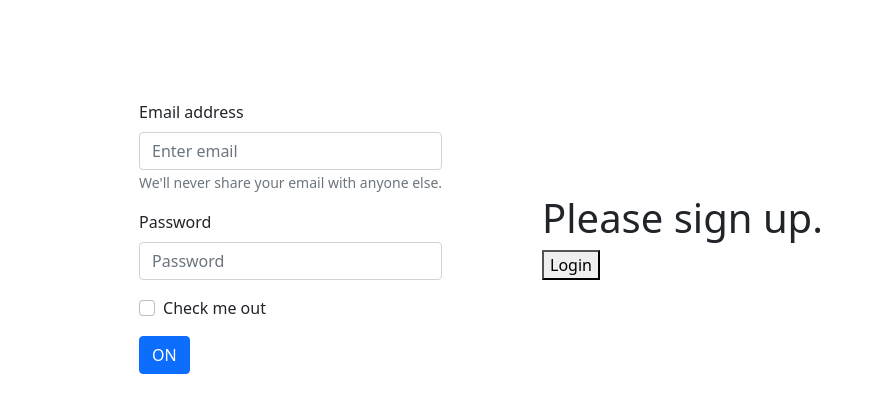
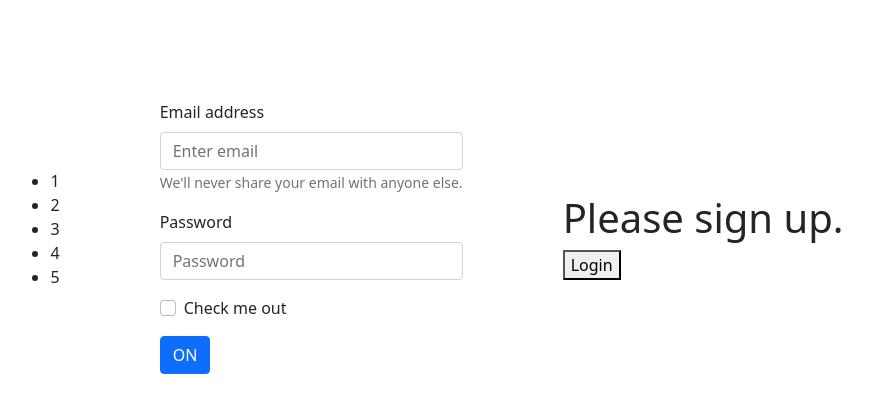
Before and after one commit to pedroluiznogueira/react-main-concepts, a React (Create React App) app: page / in a window 1280 px wide. Shown: the top 412 px of the page, without its empty margins (209-1081 px from the left). Built offline with nearby package versions, Linux system fonts and the light colour scheme.

Commit message:
Iterating through a list of numbers and rendering a list with each number at each iteration

```diff
--- a/src/App.tsx
+++ b/src/App.tsx
@@ -4,13 +4,20 @@
 import Login from './components/Login';
 import LoginControl from './components/LoginControl';
 import Greeting from './components/Greeting';
-import Practice from './components/Clock';
 import Clock from './components/Clock';
 
-function App() {
+function App(props: any) {
+
+  const numbers = props.numbers;
+  const listItems = numbers.map((number: any) =>
+    <li key={number.toString()}>
+      {number}
+    </li>
+  );
 
   return (
     <div className="form-container">
+      <ul>{listItems}</ul>
       <Login />
       <LoginControl />
     </div>
--- a/src/index.tsx
+++ b/src/index.tsx
@@ -4,11 +4,11 @@
 import App from './App';
 import reportWebVitals from './reportWebVitals';
 
-
+let numbers: number[] = [1, 2, 3, 4, 5];
 
 ReactDOM.render(
   <React.StrictMode>
-    <App />
+    <App numbers={numbers}/>
   </React.StrictMode>,
   document.getElementById('root')
 );
```
